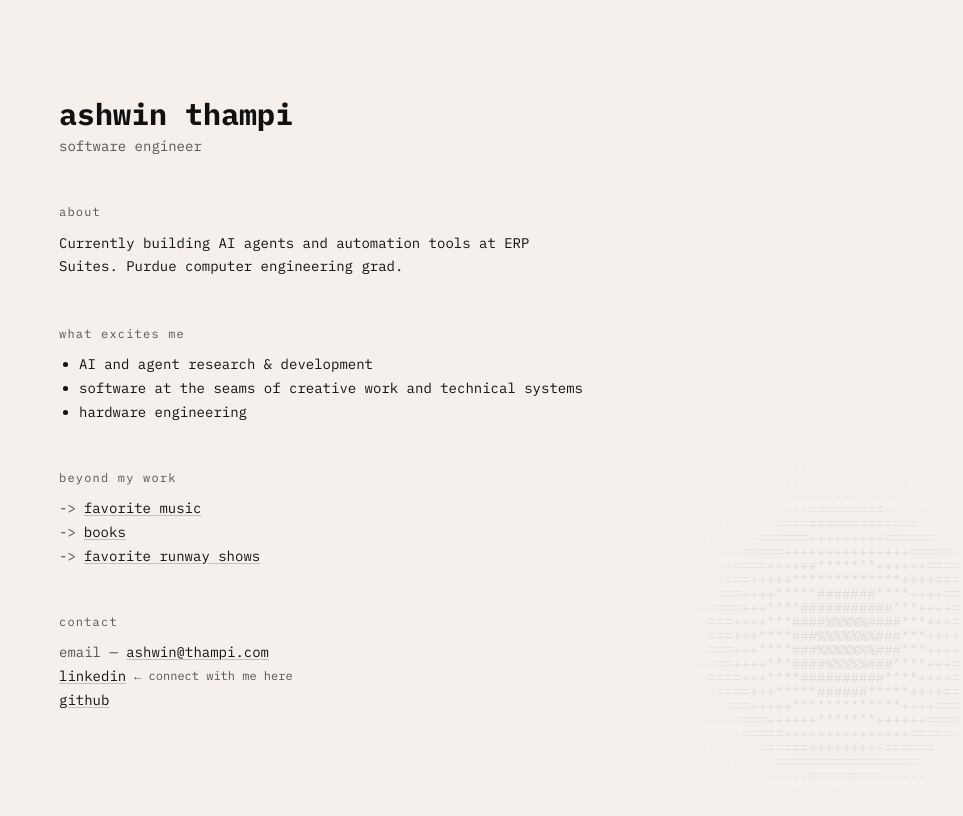
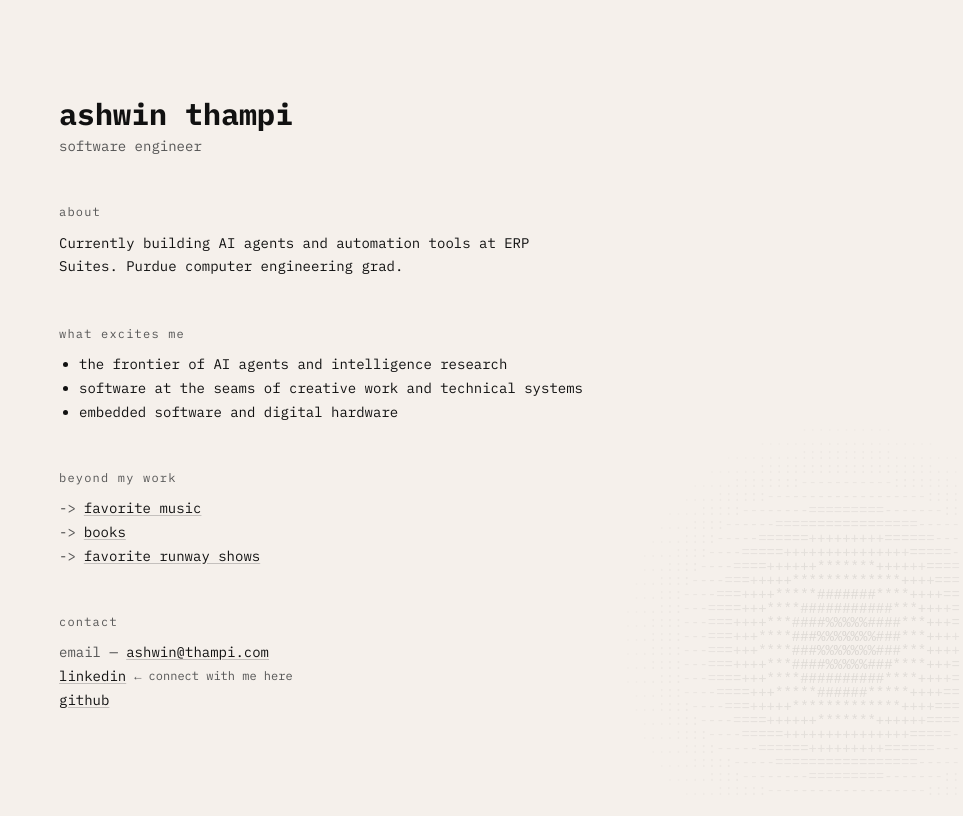
Before and after one commit to ashwinthampi/ashwinthampi.github.io, a React (Vite) app: page / in a window 1280 px wide. Shown: the top 816 px of the page, without its empty margins (317-1280 px from the left). Built offline with nearby package versions, Linux system fonts and the light colour scheme.

Commit message:
Edited the what excites me section

```diff
--- a/src/components/CareerInterests.tsx
+++ b/src/components/CareerInterests.tsx
@@ -1,7 +1,7 @@
 const interests = [
-  'AI and agent research & development',
+  'the frontier of AI agents and intelligence research',
   'software at the seams of creative work and technical systems',
-  'hardware engineering',
+  'embedded software and digital hardware',
 ]
 
 export default function CareerInterests() {
```
